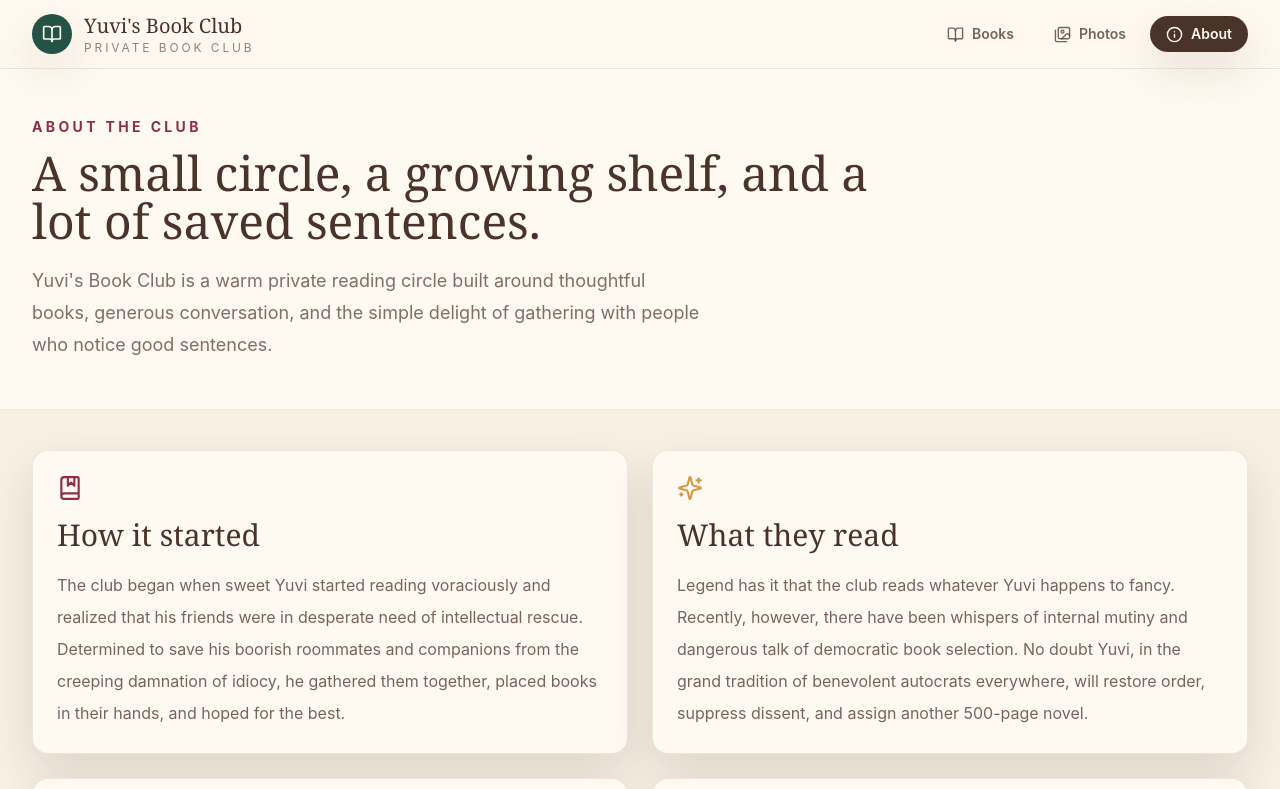
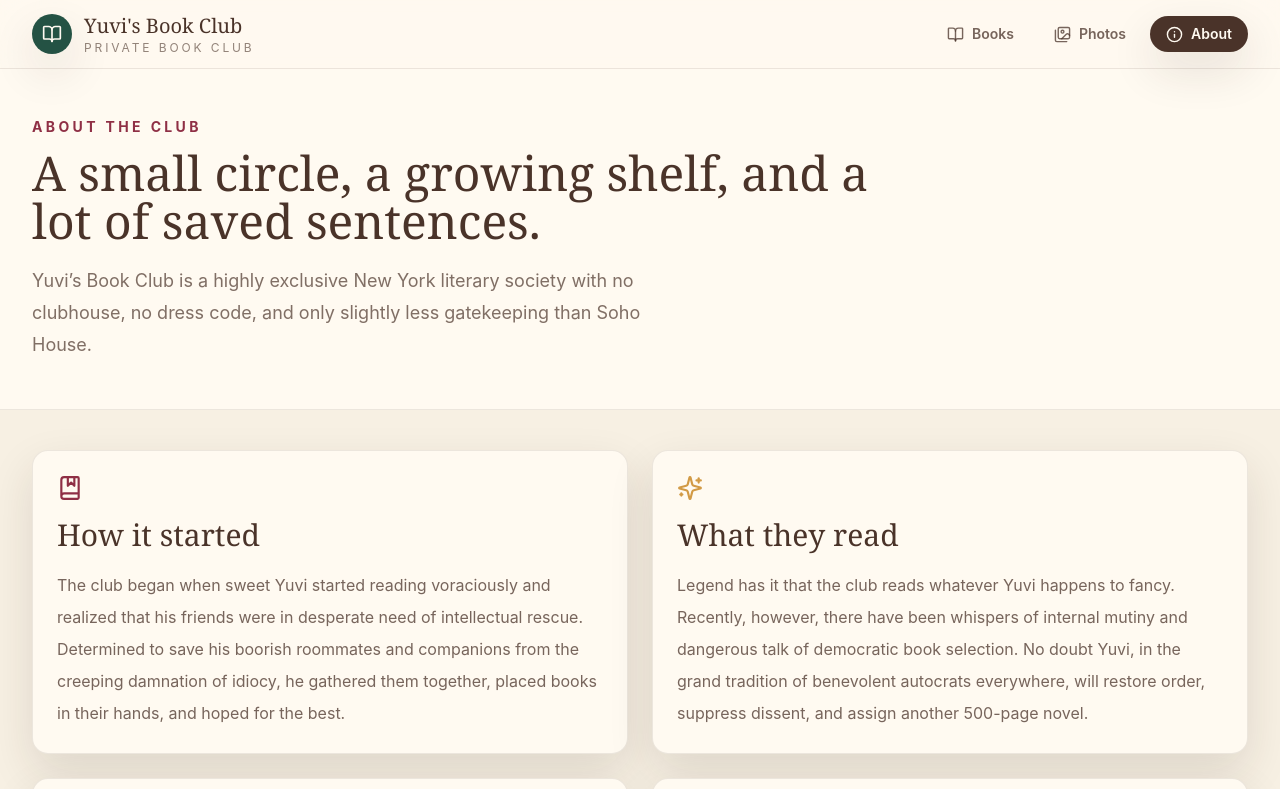
Before and after one commit to Shlok-Joseph-Paul/Yuvis-book-club, a React (Vite) app: page /about in a window 1280 px wide. Shown: the top 789 px of the page. Built offline with nearby package versions, Linux system fonts and the light colour scheme.

Commit message:
Update about intro copy

```diff
--- a/src/data/siteConfig.ts
+++ b/src/data/siteConfig.ts
@@ -9,7 +9,7 @@ export const siteConfig: SiteConfig = {
     'An elite social club designed by Yuvi, situated in the east village with plans for global expansion',
   about: {
     intro:
-      "Yuvi's Book Club is a warm private reading circle built around thoughtful books, generous conversation, and the simple delight of gathering with people who notice good sentences.",
+      'Yuvi’s Book Club is a highly exclusive New York literary society with no clubhouse, no dress code, and only slightly less gatekeeping than Soho House.',
     howStarted:
       'The club began when sweet Yuvi started reading voraciously and realized that his friends were in desperate need of intellectual rescue. Determined to save his boorish roommates and companions from the creeping damnation of idiocy, he gathered them together, placed books in their hands, and hoped for the best.',
     readingTaste:
```
